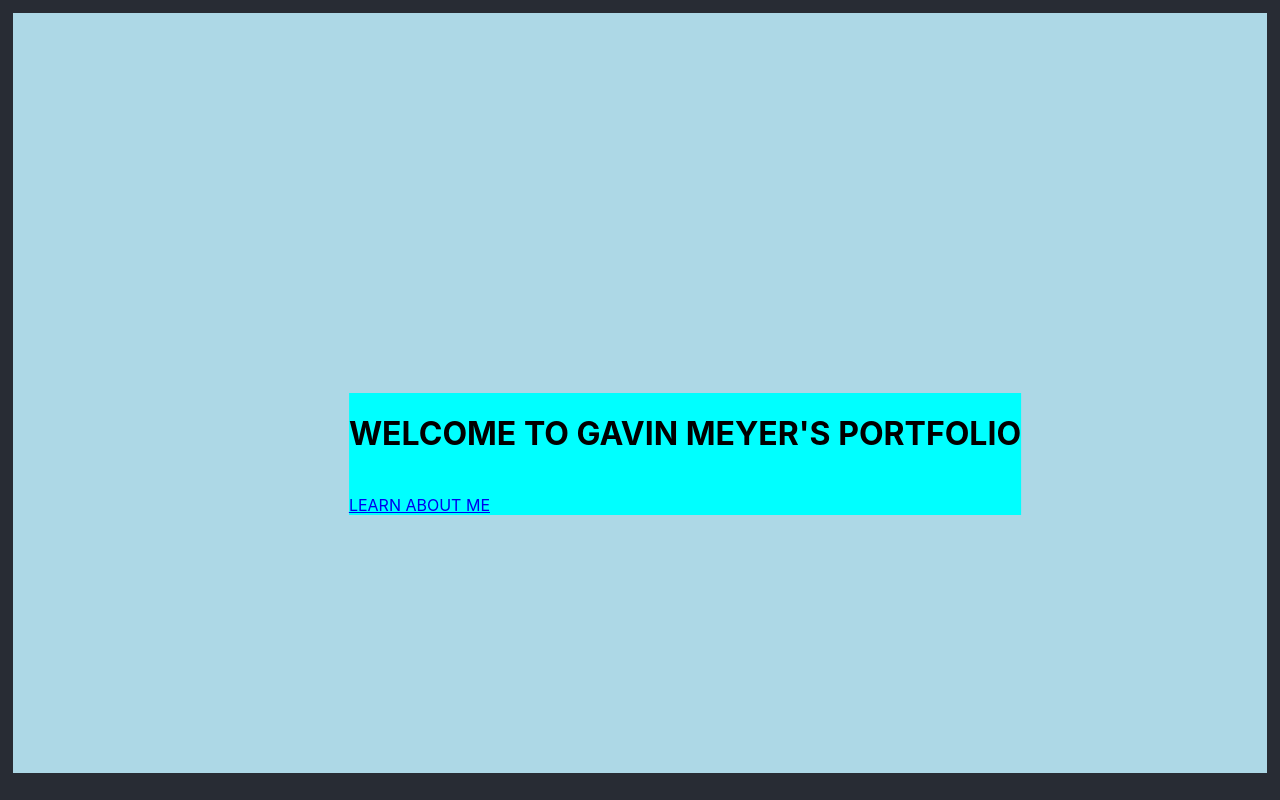
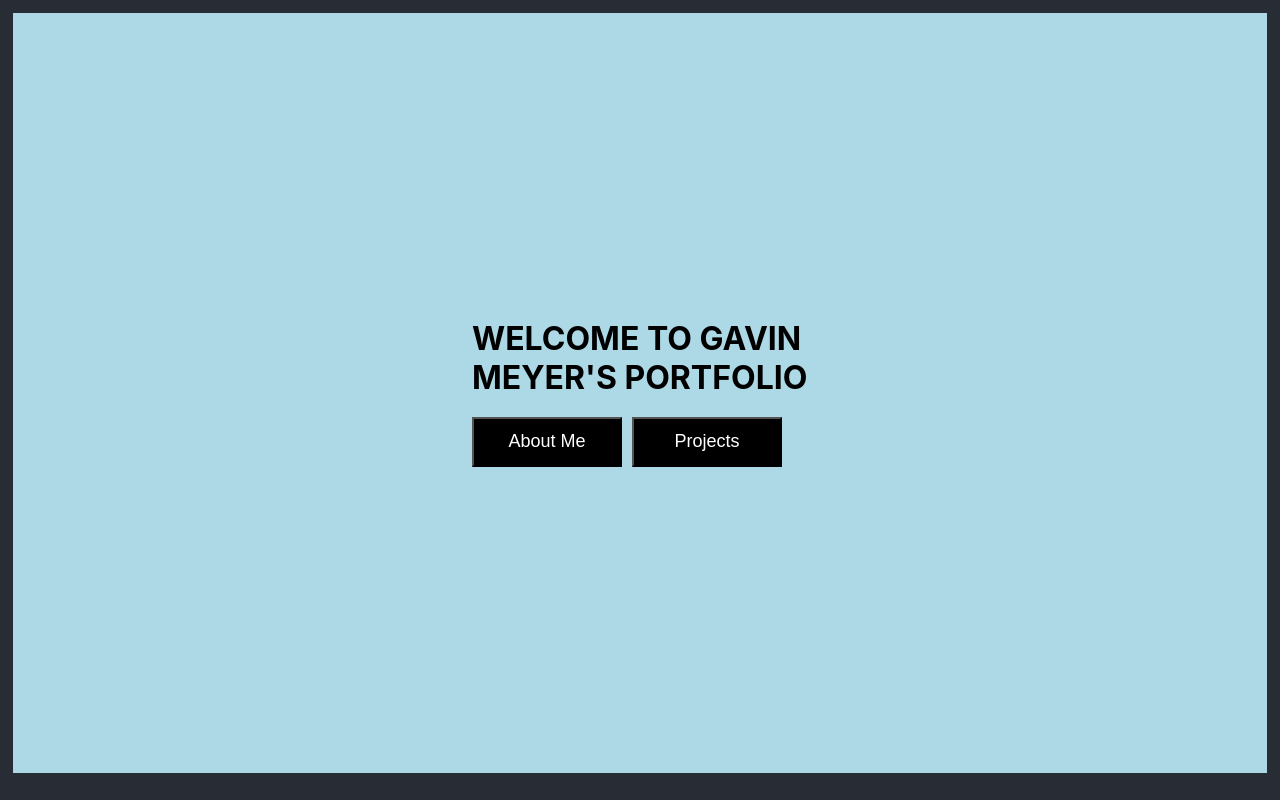
Before and after one commit to GavinMeyer/WebPortfolioReact, a React (Create React App) app: page /#/ in a window 1280 px wide. Built offline with nearby package versions, Linux system fonts and the light colour scheme.

Commit message:
v0.1.6
Functional entrance page

```diff
--- a/src/App.js
+++ b/src/App.js
@@ -1,16 +1,17 @@
+import './App.css';
 import logo from './ferret_goof_smile.webp';
-import './App.css';
 import Header from './Header';
 import Footer from './Footer';
+import { Link } from 'react-router-dom';
 
 function Bio(){
 
   return (
     <div className="App">
       <header className="App-header">
-        <a href="https://www.youtube.com/watch?v=ZBoz2mitPiY">
+        <Link to="https://en.wikipedia.org/wiki/Ferret">
           <img src={logo} className="App-logo" alt="logo"/>
-        </a>
+        </Link>
         <br /><br />
 
         <p>
--- a/src/Entrance.css
+++ b/src/Entrance.css
@@ -1,10 +1,12 @@
 body {
     overflow: auto;
     background: #282c34;
+
 }
 
 h1 {
-    align-self: right;
+    margin: auto;
+    width: 50%;
 }
 
 .mainDiv {
@@ -12,16 +14,31 @@ h1 {
     position: relative;
     min-height: 95dvh;
     margin: 1%;
+    display: flex;
+    justify-content: center;
+    align-items: center;
+
 }
 
-.innerDiv{
-    position: absolute;
-    top: 50%;
+.innerDiv {
+    /* position: static; */
+    background: transparent;
+    padding: 1%;
+
+    /* margin: auto;
+    width: 50%;
+    height: 50%; */
+    /* top: 50%;
     -ms-transform: translateY(-50%);
-    transform: translateY(-50%);
+    transform: translateY(-50%); */
+}
 
-    -ms-transform: translateX(50%);
-    transform: translateX(50%);
+.buttonDiv {
+    display: flex;
+    margin: auto;
+    width: 50%;
+}
 
-    background: aqua;
+.buttonFlex {
+    flex: 1;
 }
--- a/src/Entrance.js
+++ b/src/Entrance.js
@@ -7,7 +7,16 @@ function Entrance(){
             <div className="innerDiv">
                 <h1>WELCOME TO GAVIN MEYER'S PORTFOLIO</h1>
                 <br />
-                <Link to="/home" >LEARN ABOUT ME</Link>
+
+                <div className="buttonDiv">
+                    <Link to="/home">
+                        <button>About Me</button>
+                    </Link>
+
+                    <Link to="/projects">
+                        <button>Projects</button>
+                    </Link>
+                </div>
             </div>
         </div>
     );
--- a/src/Header.js
+++ b/src/Header.js
@@ -5,7 +5,7 @@ function Header(){
         <div className='scroll'>
             <h3>
 
-                <a href="/#" className="order1">
+                <a href="/" className="order1">
                     GAVIN MEYER
                 </a>
 
@@ -14,7 +14,7 @@ function Header(){
                         WIX
                     </a>
 
-                    <a href="/#test" className="order2">
+                    <a href="/" className="order2">
                         Test
                     </a>
                 </div>
--- /dev/null
+++ b/src/Projects.css
@@ -0,0 +1,3 @@
+p {
+    color: white;
+}
--- /dev/null
+++ b/src/Projects.js
@@ -0,0 +1,11 @@
+import './Projects.css';
+
+function Projects() {
+    return (
+        <div>
+            <p>Projects!</p>
+        </div>
+    );
+}
+
+export default Projects;
--- a/src/index.js
+++ b/src/index.js
@@ -5,6 +5,7 @@ import { HashRouter, Routes, Route } from 'react-router-dom';
 import './index.css';
 import App from './App';
 import Entrance from './Entrance';
+import Projects from './Projects';
 
 const root = ReactDOM.createRoot(document.getElementById('root'));
 root.render(
@@ -13,6 +14,7 @@ root.render(
       <Routes>
         <Route path="/" element={<Entrance />} />
         <Route path="/home" element={<App />} />
+        <Route path="/projects" element={<Projects />} />
       </Routes>
     </HashRouter>
   </React.StrictMode>
```
